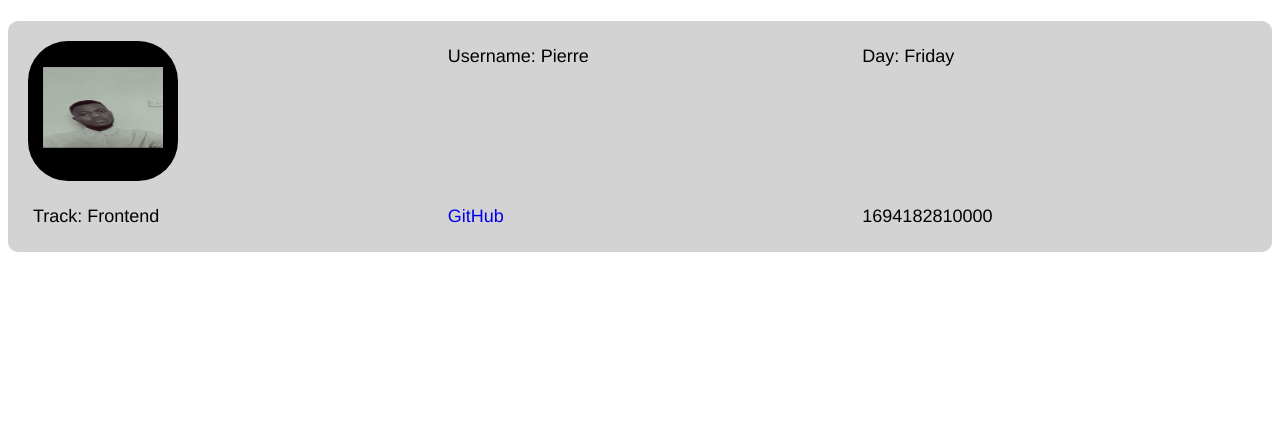
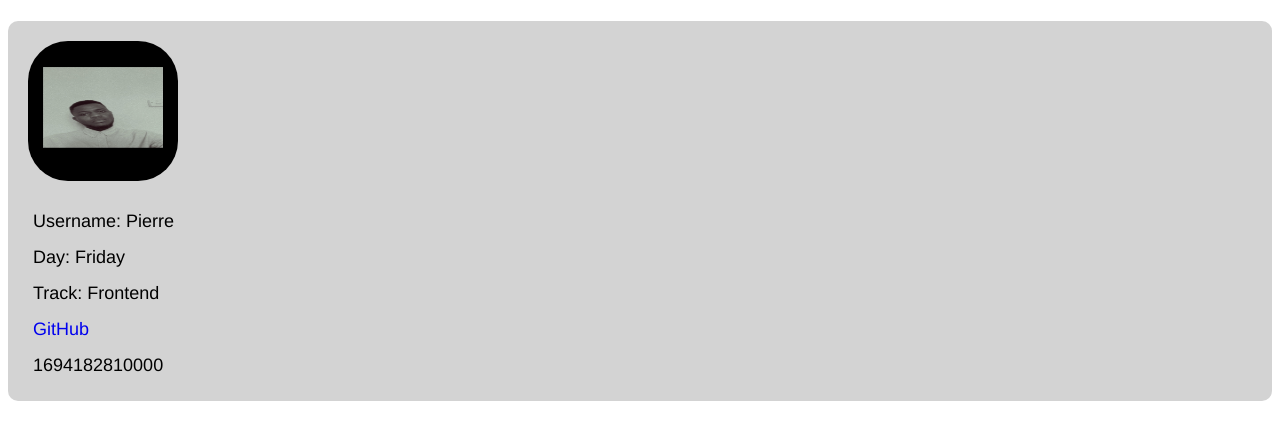
Before and after one commit to Hadehwahle/HNGxTask1, a plain HTML site: page index (1).html in a window 1280 px wide. Shown: the part 69-508 px from the top of the page. Drawn offline with Linux system fonts and the light colour scheme.

Commit message:
Update style.css

```diff
--- a/style.css
+++ b/style.css
@@ -6,8 +6,6 @@ body {
     background-color: lightgray;
     padding: 10px;
     border-radius: 10px;
-    grid-template-columns: 1fr 1fr 1fr;
-    display: grid;
     }
 p, a {
     margin: 15px;
```
